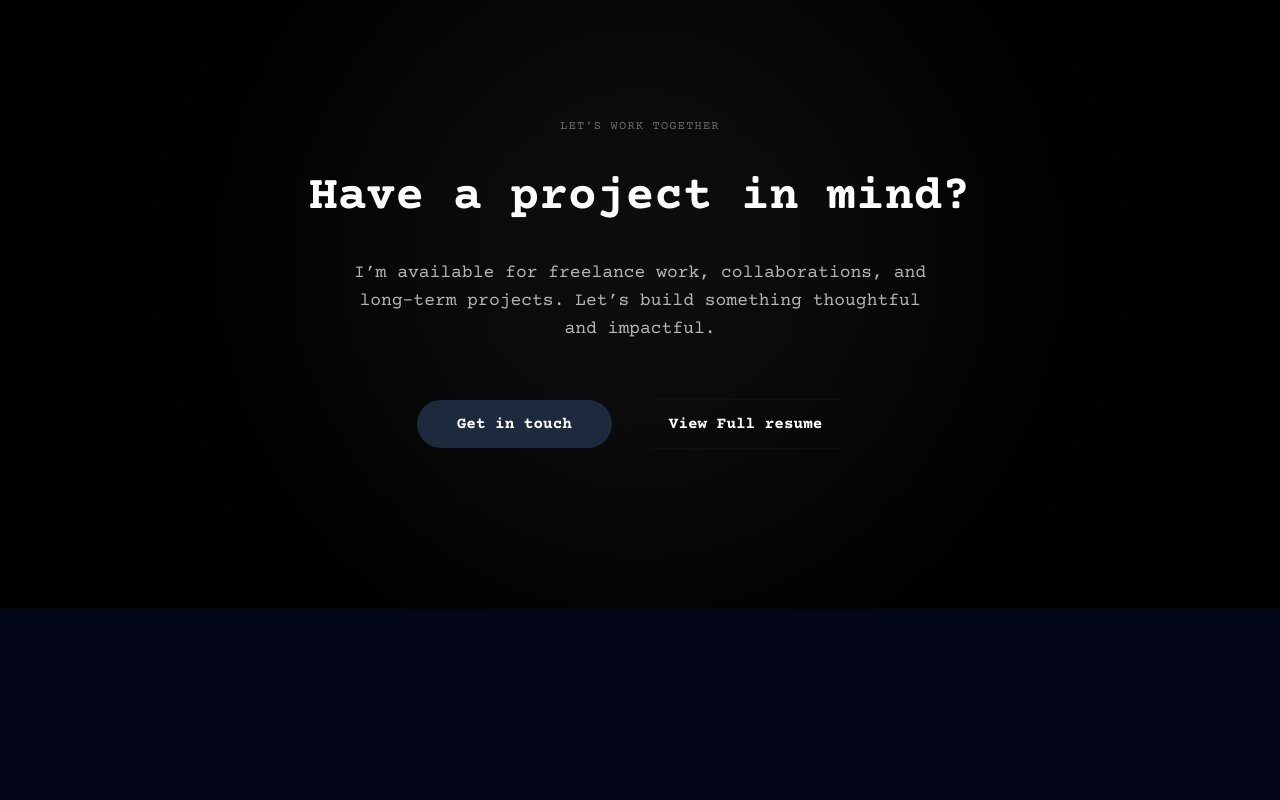
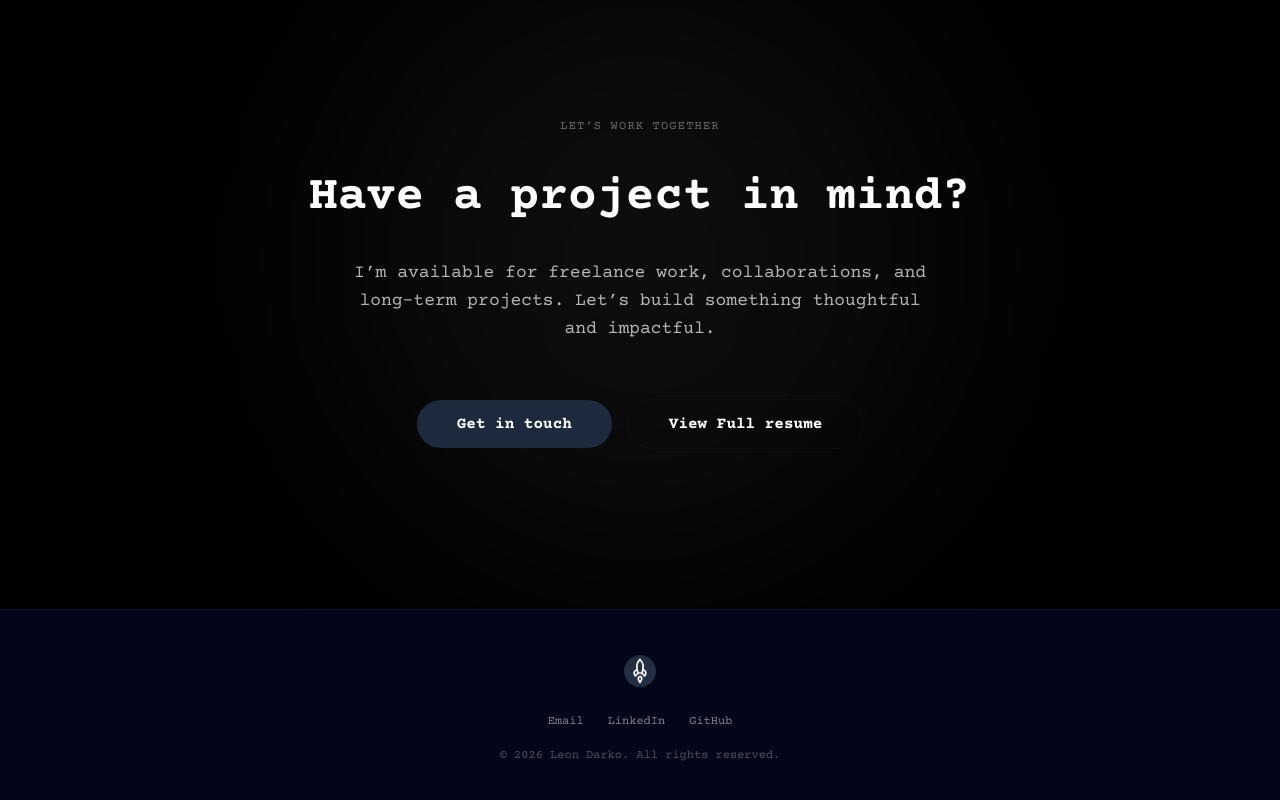
Before and after one commit to leonddarko/leonddarkoII, a Next.js app: page / in a window 1280 px wide. Shown: the part 3831-4631 px from the top of the page. Before the commit the page ends 4440 px from the top, so only its background shows below. Built offline with nearby package versions, Linux system fonts and the light colour scheme.

Commit message:
Footer added, plus some UI updates

```diff
--- a/app/layout.js
+++ b/app/layout.js
@@ -2,6 +2,7 @@ import { courierPrime } from "./ui/fonts";
 import "./globals.css";
 import Script from "next/script";
 import NavigationBar from "./ui/navbar";
+import Footer from "./ui/sections/Footer";
 
 export const metadata = {
   title: "Leon Darko",
@@ -17,6 +18,7 @@ export default function RootLayout({ children }) {
         <NavigationBar />
         {children}
         <Script src="https://kit.fontawesome.com/dcd356c426.js" />
+        <Footer />
       </body>
     </html>
   );
--- a/app/ui/homepagehero.js
+++ b/app/ui/homepagehero.js
@@ -6,15 +6,16 @@ import Link from "next/link";
 export default function HomepageHero() {
 
   const social_links = [
-    { label: "Email", href: "mailto:leonddarko@gmail.com" },
-    { label: "LinkedIn", href: "https://www.linkedin.com/in/leonddarko" },
+    { id:0, label: "Email", href: "mailto:leonddarko@gmail.com" },
+    { id:1, label: "LinkedIn", href: "https://www.linkedin.com/in/leonddarko" },
     // { label: "Facebook", href: "https://www.facebook.com/yourprofile" },
-    { label: "GitHub", href: "https://github.com/leonddarko" },
+    { id:2, label: "GitHub", href: "https://github.com/leonddarko" },
   ];
 
   return (
     <>
       <div
+      id="top"
         className={`relative h-screen bg-slate-950 bg-[url('/assets/leon_hero_img.jpg')] bg-cover bg-top rounded-b-3xl shadow-xl transition-all`}
       >
         {/* Overlay */}
@@ -40,10 +41,10 @@ export default function HomepageHero() {
           </div>
 
           <div className="flex justify-center items-start  gap-2">
-            {social_links.map(({ label, href }) => (
+            {social_links.map(({id, label, href }) => (
               <>
                 <a
-                  key={label}
+                  key={id}
                   href={href}
                   target="_blank"
                   rel="noopener noreferrer"
--- /dev/null
+++ b/app/ui/sections/Footer.js
@@ -0,0 +1,55 @@
+// app/components/layout/Footer.tsx
+"use client"
+
+import { Rocket } from "lucide-react"
+import Link from "next/link"
+
+export default function Footer() {
+  return (
+    <footer className="bg-slate-950 border-t border-white/5 py-12 px-6 md:px-16">
+      <div className="max-w-6xl mx-auto flex flex-col items-center text-center space-y-4">
+        {/* <span className="text-white font-semibold tracking-wide">
+          Leon Darko
+        </span> */}
+        {/*
+        <span className="text-sm text-white/50">
+          Full-Stack Developer & Content Creator
+        </span> */}
+
+        <a href="/#top">
+          <div className="p-1.5 backdrop-blur-md bg-slate-600/50 shadow-sm rounded-full hover:bg-slate-800/70 transition-all animate-bounce text-white hover:text-amber-700">
+            <Rocket size={20} className="-rotate-45 " />
+          </div>
+        </a>
+
+        {/* Social / External Links */}
+        <div className="flex items-center gap-6 pt-2">
+          <Link
+            href="mailto:leonddarko@gmail.com"
+            className="text-xs text-white/50 hover:text-amber-800 transition "
+          >
+            Email
+          </Link>
+          <Link
+            href="https://www.linkedin.com/in/leonddarko"
+            target="_blank"
+            className="text-xs text-white/50 hover:text-amber-800 transition "
+          >
+            LinkedIn
+          </Link>
+          <Link
+            href="https://github.com/leonddarko"
+            target="_blank"
+            className="text-xs text-white/50 hover:text-amber-800 transition "
+          >
+            GitHub
+          </Link>
+        </div>
+
+        <span className="text-xs text-white/30 pt-0.5">
+          © {new Date().getFullYear()} Leon Darko. All rights reserved.
+        </span>
+      </div>
+    </footer>
+  )
+}
```
